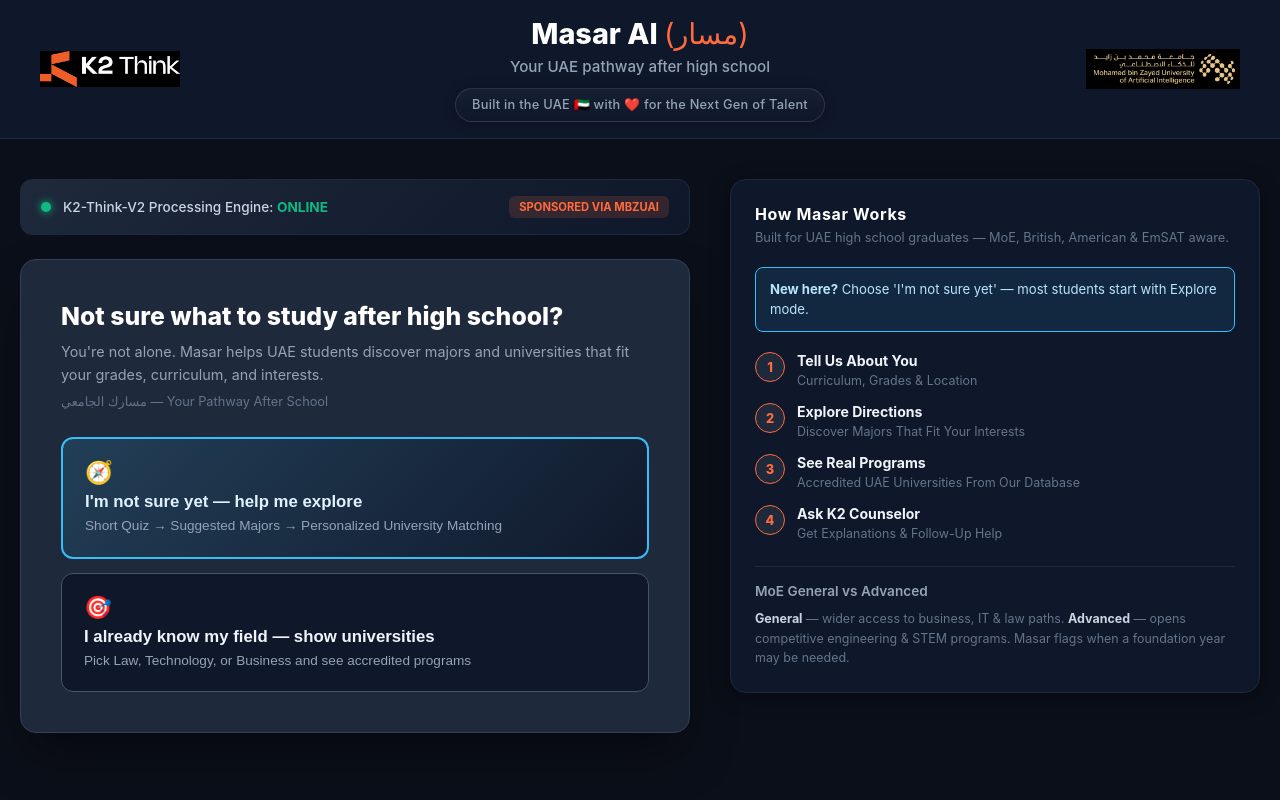
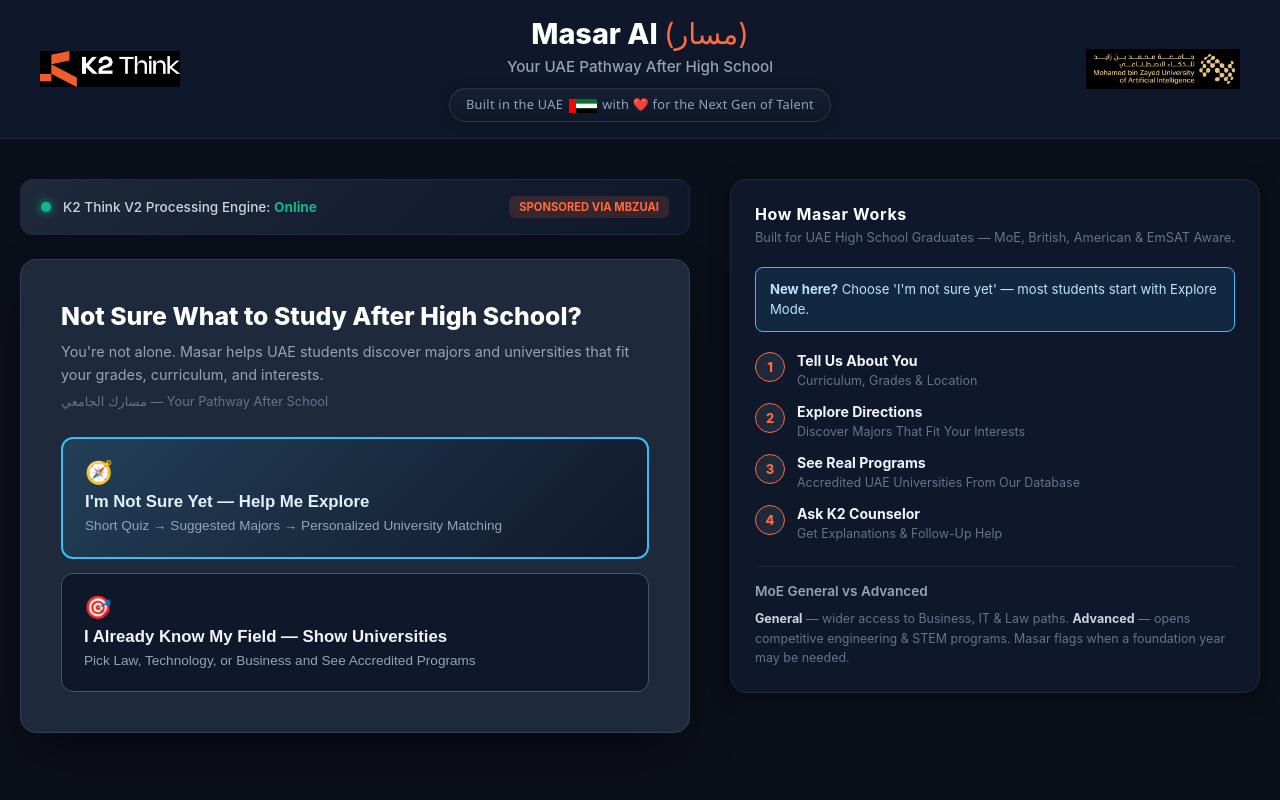
Before and after one commit to BuildingTHEITGUY/masar-ai, a React (Vite) app: page / in a window 1280 px wide. Shown: the top 800 px of the page. Built offline with nearby package versions, Linux system fonts and the light colour scheme.

Commit message:
Title Case landing copy and UAE flag SVG in header badge

```diff
--- a/src/App.jsx
+++ b/src/App.jsx
@@ -117,7 +117,7 @@
           Masar AI <span style={{ color: '#ff6b3d', fontWeight: '400' }}>(مسار)</span>
         </h1>
         <p style={{ margin: '6px 0 0 0', color: '#94a3b8', fontSize: '0.95rem', fontWeight: '500' }}>
-          Your UAE pathway after high school
+          Your UAE Pathway After High School
         </p>
         <UaeHeaderBadge />
       </div>
@@ -166,9 +166,22 @@
           fontWeight: 500,
           letterSpacing: '0.02em',
           lineHeight: 1.4,
+          fontFamily: "'Segoe UI', system-ui, 'Segoe UI Emoji', sans-serif",
         }}
       >
-        {'Built in the UAE 🇦🇪 with ❤️ for the Next Gen of Talent'}
+        Built in the UAE{' '}
+        <img
+          src="/flags/uae.svg"
+          alt="UAE flag"
+          style={{
+            height: '14px',
+            width: 'auto',
+            verticalAlign: 'middle',
+            marginLeft: '2px',
+            marginRight: '2px',
+          }}
+        />{' '}
+        with ❤️ for the Next Gen of Talent
       </span>
     </div>
   );
@@ -467,8 +480,8 @@
                 }}
               />
               <span style={{ fontSize: '0.85rem', color: '#cbd5e1', fontWeight: '500' }}>
-                K2-Think-V2 Processing Engine:{' '}
-                <strong style={{ color: '#10b981' }}>ONLINE</strong>
+                K2 Think V2 Processing Engine:{' '}
+                <strong style={{ color: '#10b981' }}>Online</strong>
               </span>
             </div>
             <div
--- a/src/components/HowMasarWorksSidebar.jsx
+++ b/src/components/HowMasarWorksSidebar.jsx
@@ -22,7 +22,7 @@
         How Masar Works
       </h3>
       <p style={{ margin: '0 0 20px 0', fontSize: '0.8rem', color: '#64748b', lineHeight: 1.5 }}>
-        Built for UAE high school graduates — MoE, British, American & EmSAT aware.
+        Built for UAE High School Graduates — MoE, British, American & EmSAT Aware.
       </p>
 
       {showExploreHint && (
@@ -38,7 +38,7 @@
             lineHeight: 1.5,
           }}
         >
-          <strong>New here?</strong> Choose &apos;I&apos;m not sure yet&apos; — most students start with Explore mode.
+          <strong>New here?</strong> Choose &apos;I&apos;m not sure yet&apos; — most students start with Explore Mode.
         </div>
       )}
 
@@ -76,7 +76,7 @@
           MoE General vs Advanced
         </h4>
         <p style={{ margin: 0, fontSize: '0.78rem', color: '#64748b', lineHeight: 1.55 }}>
-          <strong style={{ color: '#cbd5e1' }}>General</strong> — wider access to business, IT & law paths.{' '}
+          <strong style={{ color: '#cbd5e1' }}>General</strong> — wider access to Business, IT & Law paths.{' '}
           <strong style={{ color: '#cbd5e1' }}>Advanced</strong> — opens competitive engineering & STEM programs.
           Masar flags when a foundation year may be needed.
         </p>
--- a/src/components/LandingChoice.jsx
+++ b/src/components/LandingChoice.jsx
@@ -12,7 +12,7 @@
       }}
     >
       <h2 style={{ color: '#ffffff', margin: '0 0 8px 0', fontSize: '1.55rem', fontWeight: '800', lineHeight: 1.3 }}>
-        Not sure what to study after high school?
+        Not Sure What to Study After High School?
       </h2>
       <p style={{ color: '#94a3b8', fontSize: '0.9rem', margin: '0 0 8px 0', lineHeight: 1.6 }}>
         You&apos;re not alone. Masar helps UAE students discover majors and universities that fit your grades,
@@ -37,7 +37,7 @@
         >
           <span style={{ fontSize: '1.4rem', display: 'block', marginBottom: '6px' }}>🧭</span>
           <strong style={{ color: '#e0f2fe', fontSize: '1.05rem', display: 'block', marginBottom: '4px' }}>
-            I&apos;m not sure yet — help me explore
+            I&apos;m Not Sure Yet — Help Me Explore
           </strong>
           <span style={{ color: '#94a3b8', fontSize: '0.85rem', lineHeight: 1.5 }}>
             Short Quiz → Suggested Majors → Personalized University Matching
@@ -58,10 +58,10 @@
         >
           <span style={{ fontSize: '1.4rem', display: 'block', marginBottom: '6px' }}>🎯</span>
           <strong style={{ color: '#f1f5f9', fontSize: '1.05rem', display: 'block', marginBottom: '4px' }}>
-            I already know my field — show universities
+            I Already Know My Field — Show Universities
           </strong>
           <span style={{ color: '#94a3b8', fontSize: '0.85rem', lineHeight: 1.5 }}>
-            Pick Law, Technology, or Business and see accredited programs
+            Pick Law, Technology, or Business and See Accredited Programs
           </span>
         </button>
       </div>
```
Also changed, not shown: public/flags/uae.svg (added).
